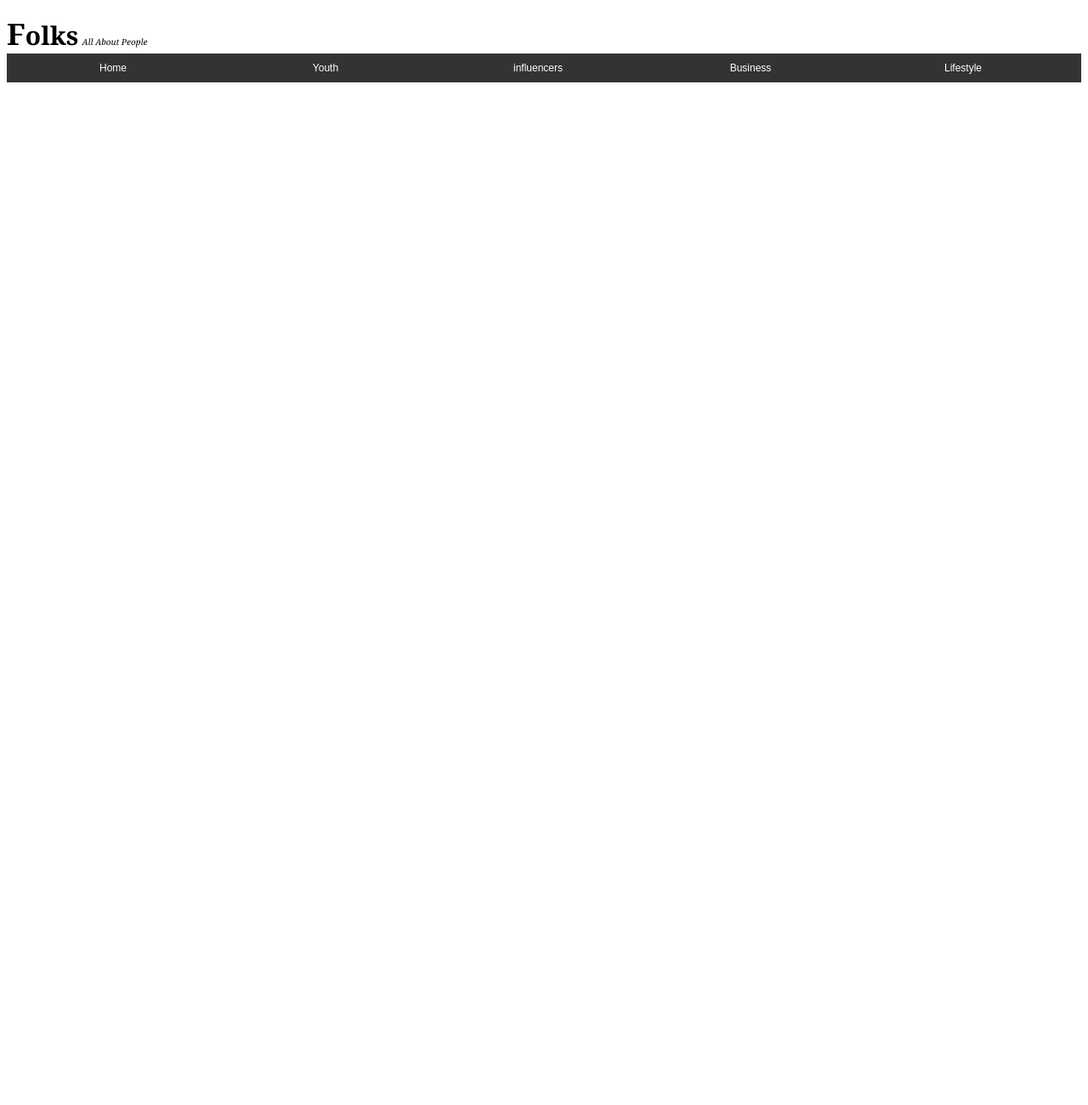
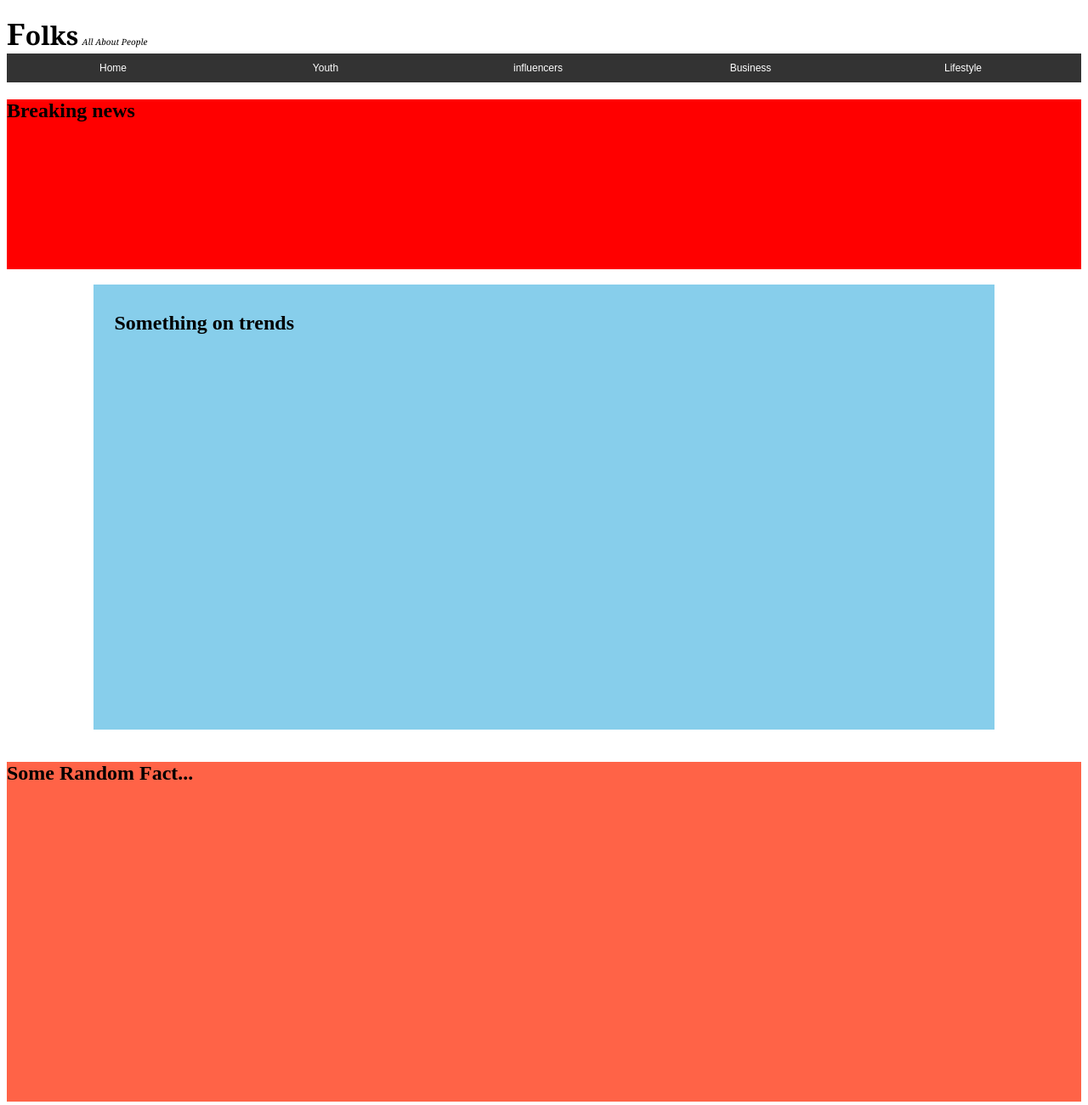
Before and after one commit to TCIrose/Folks, a plain HTML site: page index.html in a window 1280 px wide. Shown: the top 1301 px of the page at 85% size. Before the commit the page ends 800 px from the top, so only its background shows below. Drawn offline with Linux system fonts and the light colour scheme.

Commit message:
Added content containers

```diff
--- a/folks.css
+++ b/folks.css
@@ -146,3 +146,43 @@ small {
     display: table;
     clear: both;
 }
+
+
+/*Breaking news container*/
+
+#Breaking {
+    width: 100%;
+    height: 200px;
+    background-color: red;
+}
+
+
+/*content containers*/
+
+.content {
+    width: 80%;
+    margin: 0 auto;
+    height: 500px;
+    /*change to auto with content*/
+    background-color: skyblue;
+    padding: 12px 24px;
+}
+
+
+/*Didyouknow COntainer*/
+
+#Didyouknow {
+    width: 100%;
+    height: 400px;
+    /*change to auto with content*/
+    background-color: tomato;
+}
+
+
+/*footer container*/
+
+footer {
+    height: 500px;
+    /*change to auto with content*/
+    background-color: slategrey;
+}
--- a/index.html
+++ b/index.html
@@ -6,6 +6,7 @@
 <head>
     <title itemprop="headline">Folks</title>
     <link rel="Stylesheet" href="folks.css">
+
 </head>
 
 <body>
@@ -138,14 +139,38 @@
 
 
     <!--main body-->
-    <div id="Today"></div>
-    <div id="breaking"></div>
-    <div id="youth"></div>
-    <div id="influencers"></div>
-    <div id="bs"></div>
-    <div id="lifestyle"></div>
+    <div id="Breaking">
+        <h2>Breaking news</h2>
+    </div>
+    </br>
+    <!--Line to separate -->
+    <div id="Trends" class="content">
+        <h2>Something on trends</h2>
+    </div>
+    </br>
+    <div id="Didyouknow">
+        <h2>Some Random Fact...</h2>
+    </div>
+    </br>
+    <div id="Youth" class="content">
+        <h2>The Youth</h2>
+    </div>
+    </br>
+    <div id="Influencers" class="content">
+        <h2>Influencers</h2>
+    </div>
+    </br>
+    <div id="Business" class="content">
+        <h2>Business Insider</h2>
+    </div>
+    </br>
+    <div id="Lifestyle" class="content">
+        <h2>Lifestyle</h2>
+    </div>
+    </br>
+    </br>
     <footer>
-        <!--Contact info and more (copy rights, privacy stat, editors ...-->
+        <h3>Contact info and more (copy rights, privacy stat, editors ...)</h3>
     </footer>
     <script src="folks.js"></script>
 </body>
```
